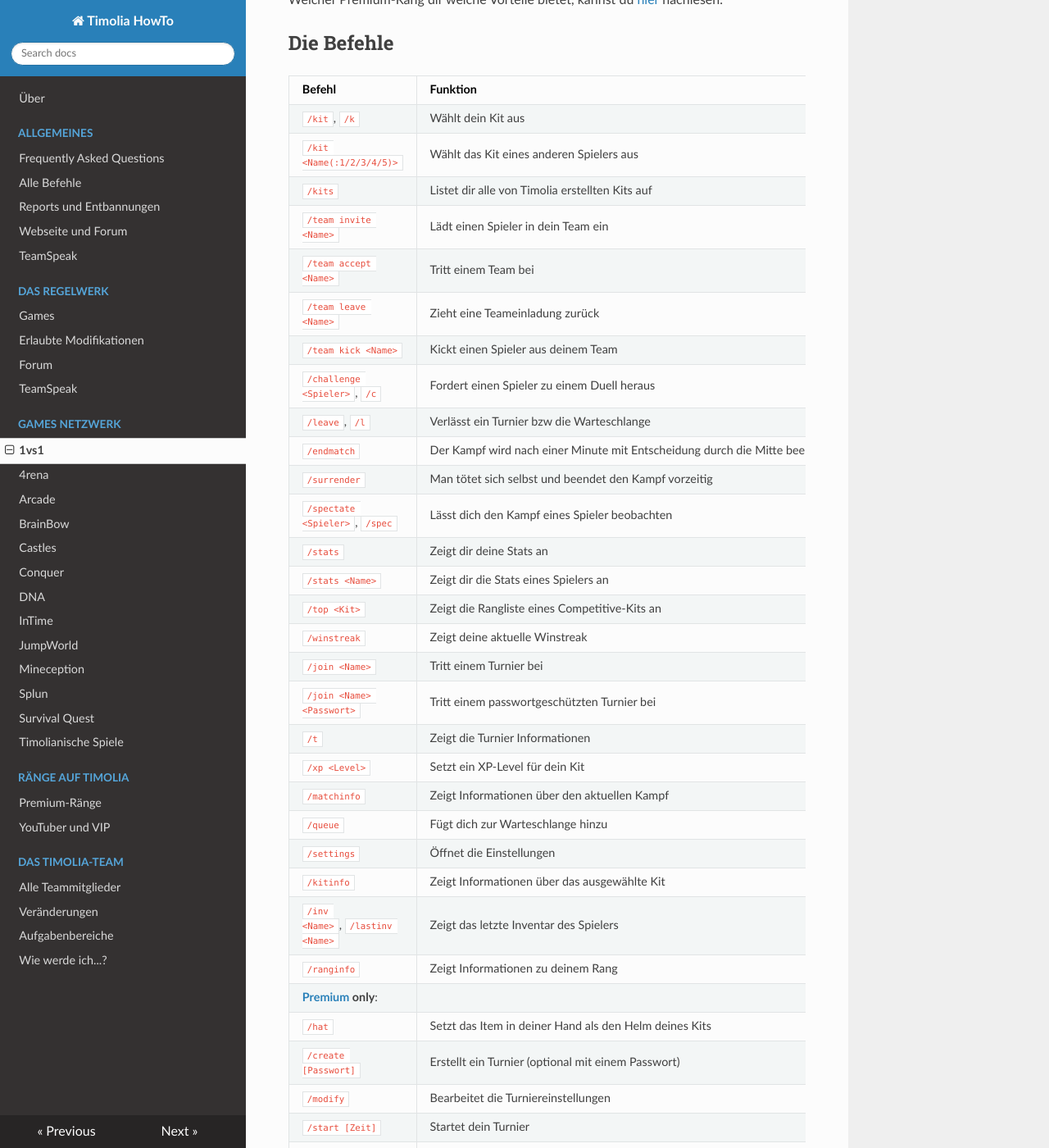
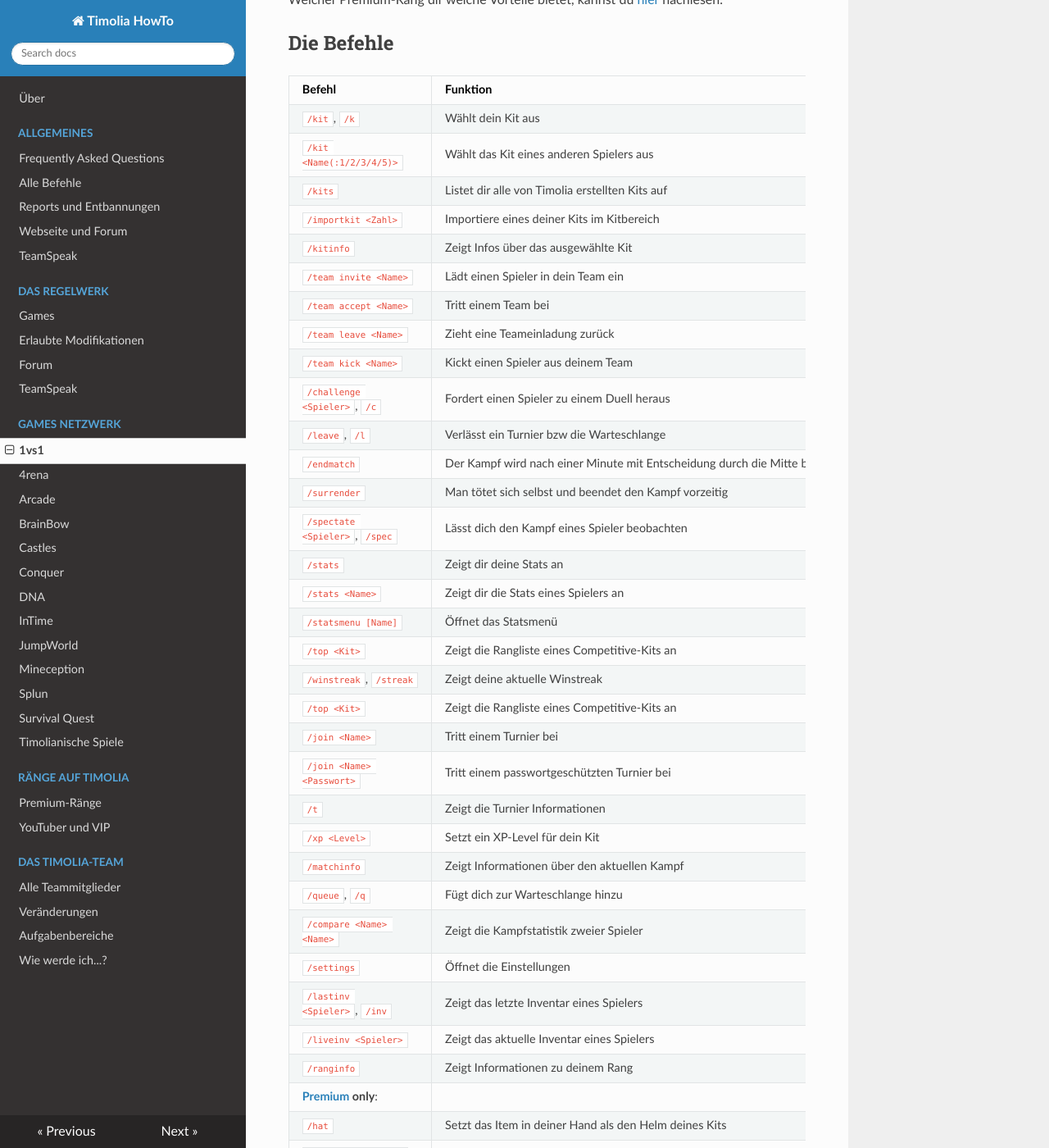
Before and after one commit to TimoliaDE/HowTo, an MkDocs documentation site: the page built from docs/games/1vs1.md, in a window 1280 px wide and 1400 px high, scrolled down 3829 px. Shown: the whole window at 82% size. Built offline with MkDocs 1.6.1, drawn with Linux system fonts in a browser that asks for light colours; nearby versions of some CDN libraries; old or Windows-style settings are respelled for this version of MkDocs.

Commit message:
Update 1vs1.md

```diff
--- a/docs/games/1vs1.md
+++ b/docs/games/1vs1.md
@@ -101,38 +101,43 @@ Welcher Premium-Rang dir welche Vorteile bietet, kannst du [hier](/ranks/premium
 
 | Befehl | Funktion |
 | ------ | -------- |
-| `/kit`, `/k`   | Wählt dein Kit aus |
-| `/kit <Name(:1/2/3/4/5)>` | Wählt das Kit eines anderen Spielers aus |
-| `/kits` | Listet dir alle von Timolia erstellten Kits auf |
-| `/team invite <Name>` | Lädt einen Spieler in dein Team ein |
-| `/team accept <Name>` | Tritt einem Team bei |
-| `/team leave <Name>` | Zieht eine Teameinladung zurück |
-| `/team kick <Name>` | Kickt einen Spieler aus deinem Team |
-| `/challenge <Spieler>`, `/c` | Fordert einen Spieler zu einem Duell heraus |
-| `/leave`, `/l` | Verlässt ein Turnier bzw die Warteschlange |
-| `/endmatch`  | Der Kampf wird nach einer Minute mit Entscheidung durch die Mitte beendet |
-| `/surrender` | Man tötet sich selbst und beendet den Kampf vorzeitig |
-| `/spectate <Spieler>`, `/spec` | Lässt dich den Kampf eines Spieler beobachten |
-| `/stats` | Zeigt dir deine Stats an |
-| `/stats <Name>` | Zeigt dir die Stats eines Spielers an |
-| `/top <Kit>` | Zeigt die Rangliste eines Competitive-Kits an |
-| `/winstreak` | Zeigt deine aktuelle Winstreak |
-| `/join <Name>` | Tritt einem Turnier bei |
-| `/join <Name> <Passwort>` | Tritt einem passwortgeschützten Turnier bei |
-| `/t` | Zeigt die Turnier Informationen |
-| `/xp <Level>` | Setzt ein XP-Level für dein Kit |
-| `/matchinfo` | Zeigt Informationen über den aktuellen Kampf |
-| `/queue` | Fügt dich zur Warteschlange hinzu |
-| `/settings` | Öffnet die Einstellungen |
-| `/kitinfo` | Zeigt Informationen über das ausgewählte Kit |
-| `/inv <Name>`, `/lastinv <Name>` | Zeigt das letzte Inventar des Spielers |
-| `/ranginfo` | Zeigt Informationen zu deinem Rang |
+| `/kit`, `/k`                    | Wählt dein Kit aus |
+| `/kit <Name(:1/2/3/4/5)>`       | Wählt das Kit eines anderen Spielers aus |
+| `/kits`                         | Listet dir alle von Timolia erstellten Kits auf |
+| `/importkit <Zahl>`             | Importiere eines deiner Kits im Kitbereich |
+| `/kitinfo`                      | Zeigt Infos über das ausgewählte Kit |
+| `/team invite <Name>`           | Lädt einen Spieler in dein Team ein |
+| `/team accept <Name>`           | Tritt einem Team bei |
+| `/team leave <Name>`            | Zieht eine Teameinladung zurück |
+| `/team kick <Name>`             | Kickt einen Spieler aus deinem Team |
+| `/challenge <Spieler>`, `/c`    | Fordert einen Spieler zu einem Duell heraus |
+| `/leave`, `/l`                  | Verlässt ein Turnier bzw die Warteschlange |
+| `/endmatch`                     | Der Kampf wird nach einer Minute mit Entscheidung durch die Mitte beendet |
+| `/surrender`                    | Man tötet sich selbst und beendet den Kampf vorzeitig |
+| `/spectate <Spieler>`, `/spec`  | Lässt dich den Kampf eines Spieler beobachten |
+| `/stats                       ` | Zeigt dir deine Stats an |
+| `/stats <Name>`                 | Zeigt dir die Stats eines Spielers an |
+| `/statsmenu [Name]`             | Öffnet das Statsmenü |
+| `/top <Kit>`                    | Zeigt die Rangliste eines Competitive-Kits an |
+| `/winstreak`, `/streak`         | Zeigt deine aktuelle Winstreak |
+| `/top <Kit>`                    | Zeigt die Rangliste eines Competitive-Kits an |
+| `/join <Name>`                  | Tritt einem Turnier bei |
+| `/join <Name> <Passwort>`       | Tritt einem passwortgeschützten Turnier bei |
+| `/t`                            | Zeigt die Turnier Informationen |
+| `/xp <Level>`                   | Setzt ein XP-Level für dein Kit |
+| `/matchinfo`                    | Zeigt Informationen über den aktuellen Kampf |
+| `/queue`, `/q`                  | Fügt dich zur Warteschlange hinzu |
+| `/compare <Name> <Name>`        | Zeigt die Kampfstatistik zweier Spieler |
+| `/settings`                     | Öffnet die Einstellungen |
+| `/lastinv <Spieler>`, `/inv`    | Zeigt das letzte Inventar eines Spielers |
+| `/liveinv <Spieler>`            | Zeigt das aktuelle Inventar eines Spielers |
+| `/ranginfo`                     | Zeigt Informationen zu deinem Rang |
 **[Premium](/ranks/premium/) only**:
-| `/hat` | Setzt das Item in deiner Hand als den Helm deines Kits |
-| `/create [Passwort]` | Erstellt ein Turnier (optional mit einem Passwort) |
-| `/modify` | Bearbeitet die Turniereinstellungen |
-| `/start [Zeit]` | Startet dein Turnier |
-| `/team setcolor` | Färbt euren Namen entsprechend der gewählten Farbe |
+| `/hat`                          | Setzt das Item in deiner Hand als den Helm deines Kits |
+| `/create [Passwort]`            | Erstellt ein Turnier (optional mit einem Passwort) |
+| `/modify`                       | Bearbeitet die Turniereinstellungen |
+| `/start [Zeit]`                 | Startet dein Turnier |
+| `/team setcolor`                | Färbt euren Namen entsprechend der gewählten Farbe |
 
 ## Arenen und Maps
 Selbstgebaute Maps für diesen Modus können <a href="https://forum.timolia.de/forums/map-einsendungen.61/" target="_blank">im Forum eingesendet werden</a>. Mehr dazu erfährst du
```
